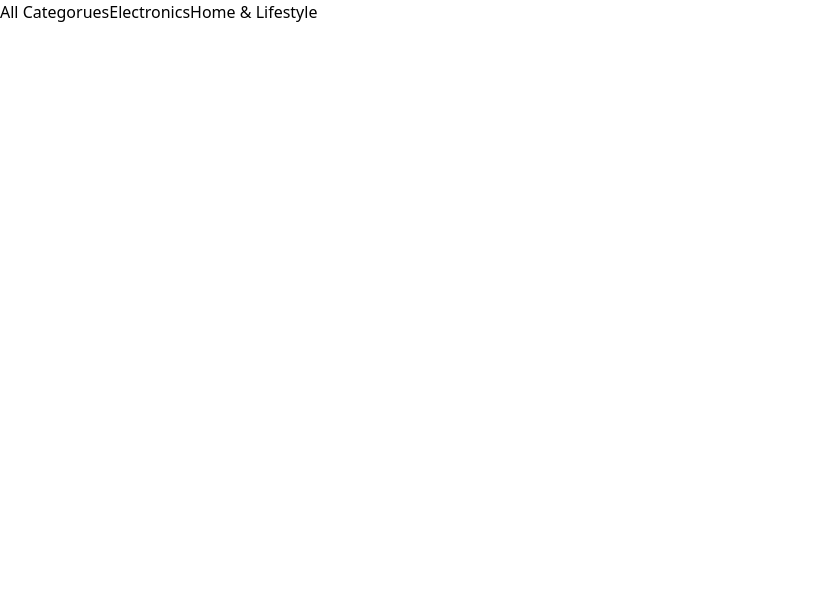
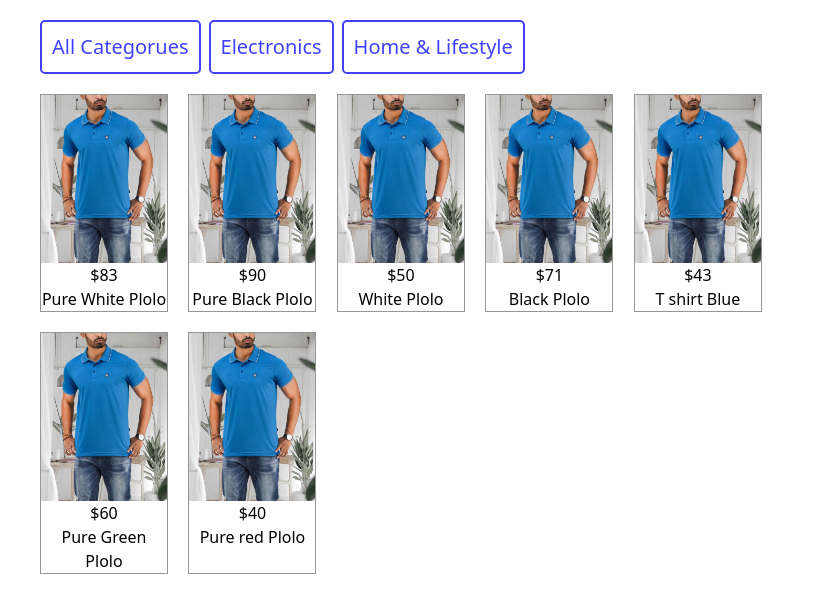
Before and after one commit to nrshagor/e-shop-nrs-task, a Next.js app: page /components/DisplayRightSide/ProductItems in a window 1280 px wide. Shown: the top 612 px of the page, without its empty margins (0-825 px from the left). Built offline with nearby package versions, Linux system fonts and the light colour scheme.

Commit message:
:pencil: product card design

```diff
--- a/src/pages/components/DisplayRightSide/ProductItems.tsx
+++ b/src/pages/components/DisplayRightSide/ProductItems.tsx
@@ -1,12 +1,51 @@
 import React from "react";
-
+import style from "@/styles/productItems.module.scss";
+import Image from "next/image";
+import polo from "../../../../public/images/polo.jpg";
 const ProductItems = () => {
   return (
-    <div className="">
-      <div>
+    <div className={style.productItemsSection}>
+      <div className={style.productItemsManu}>
         <button>All Categorues</button>
         <button>Electronics</button>
         <button>Home & Lifestyle</button>
+      </div>
+      <div className={style.product}>
+        <div className={style.productCard}>
+          <Image src={polo} alt="image" />
+          <span>$83</span>
+          <p>Pure White Plolo</p>
+        </div>
+        <div className={style.productCard}>
+          <Image src={polo} alt="image" />
+          <span>$90</span>
+          <p>Pure Black Plolo</p>
+        </div>
+        <div className={style.productCard}>
+          <Image src={polo} alt="image" />
+          <span>$50</span>
+          <p>White Plolo</p>
+        </div>
+        <div className={style.productCard}>
+          <Image src={polo} alt="image" />
+          <span>$71</span>
+          <p>Black Plolo</p>
+        </div>
+        <div className={style.productCard}>
+          <Image src={polo} alt="image" />
+          <span>$43</span>
+          <p>T shirt Blue</p>
+        </div>
+        <div className={style.productCard}>
+          <Image src={polo} alt="image" />
+          <span>$60</span>
+          <p>Pure Green Plolo</p>
+        </div>
+        <div className={style.productCard}>
+          <Image src={polo} alt="image" />
+          <span>$40</span>
+          <p>Pure red Plolo</p>
+        </div>
       </div>
     </div>
   );
--- a/src/pages/components/DisplayRightSide/RightSideContent.tsx
+++ b/src/pages/components/DisplayRightSide/RightSideContent.tsx
@@ -1,10 +1,12 @@
 import React from "react";
 import RightSideHeaderTop from "../RightSideHeader/RightSideHeaderTop";
+import ProductItems from "./ProductItems";
 
 const RightSideContent = () => {
   return (
     <div>
       <RightSideHeaderTop />
+      <ProductItems />
     </div>
   );
 };
--- /dev/null
+++ b/src/styles/productItems.module.scss
@@ -0,0 +1,28 @@
+.productItemsSection {
+  padding: 20px 40px;
+  .productItemsManu {
+    margin-bottom: 20px;
+    display: flex;
+    column-gap: 8px;
+
+    button {
+      padding: 10px;
+      border-radius: 5px;
+      border: 2px solid rgb(65, 65, 255);
+      font-size: 20px;
+      color: rgb(65, 65, 255);
+    }
+  }
+  .product {
+    width: 58vw;
+    display: grid;
+    grid-template-columns: repeat(5, 1fr);
+    row-gap: 20px;
+
+    .productCard {
+      border: 1px solid rgb(150, 150, 150);
+      width: 10vw;
+      text-align: center;
+    }
+  }
+}
```
Also changed, not shown: public/images/polo.jpg (added).
